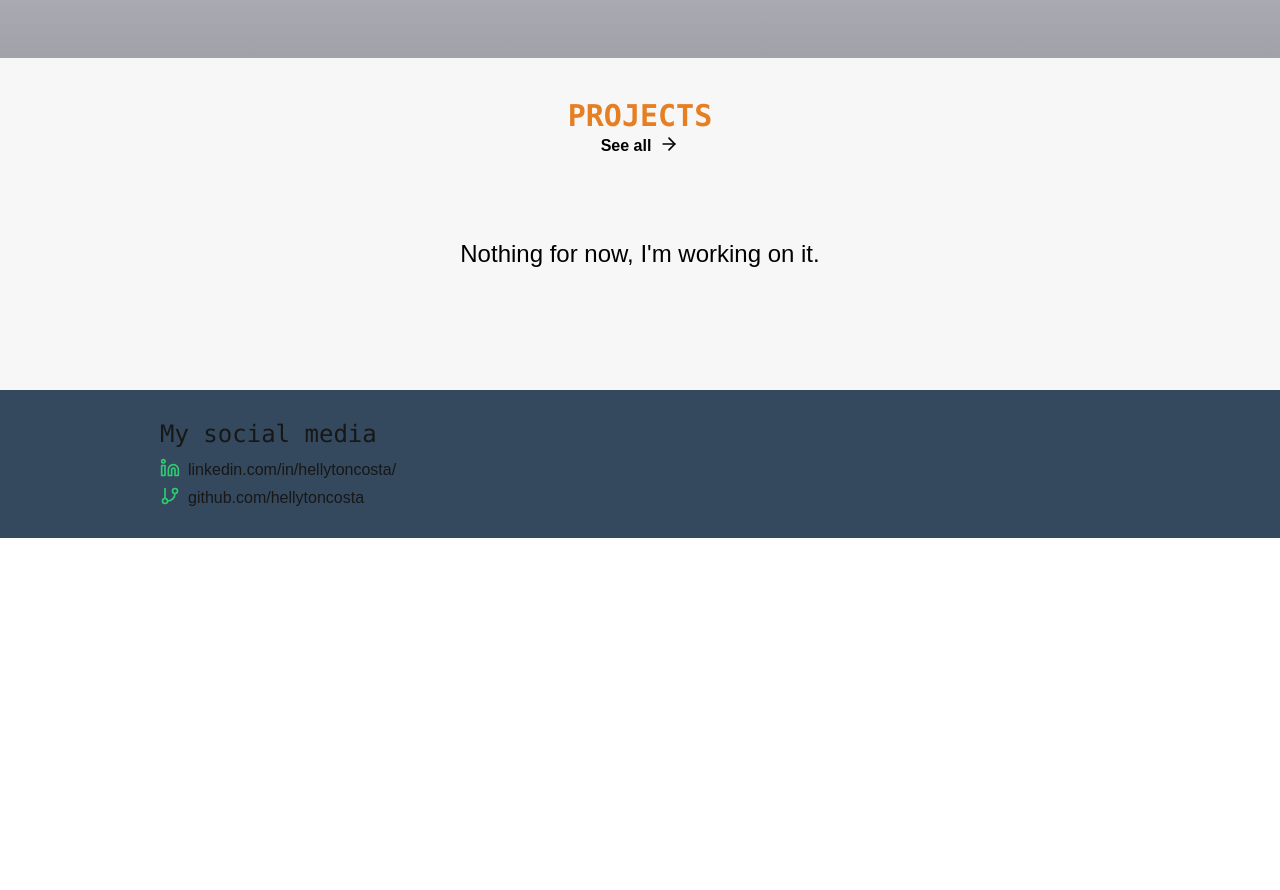
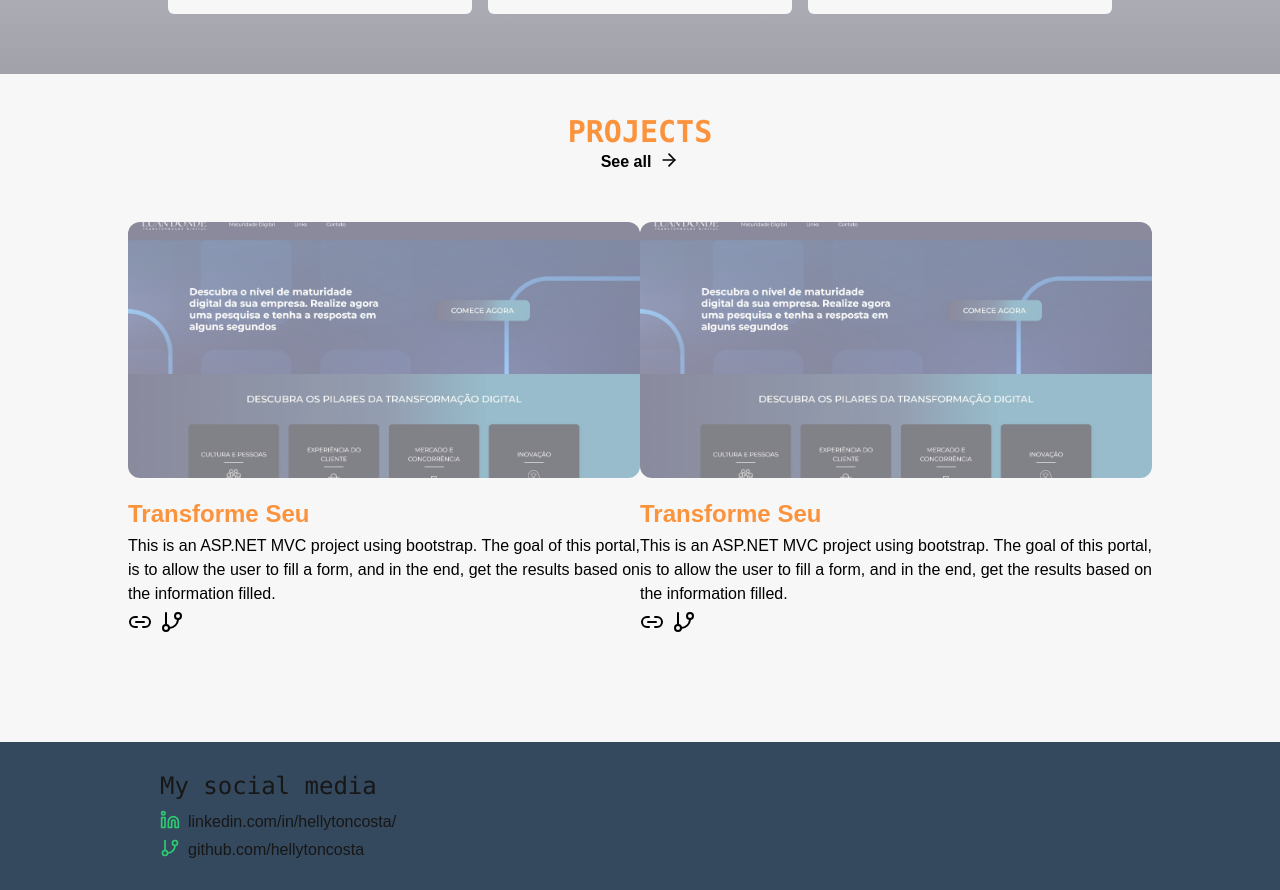
Before and after one commit to HellytonCosta/hcs-portfolio, a Next.js app: page / in a window 1280 px wide. Shown: the part 1158-2048 px from the top of the page. Before the commit the page ends 1696 px from the top, so only its background shows below. Built offline with nearby package versions, Linux system fonts and the light colour scheme.

Commit message:
HC - Adding some projects on the main page

```diff
--- a/components/global/TopMenu.tsx
+++ b/components/global/TopMenu.tsx
@@ -59,9 +59,11 @@ const TopMenu = () => {
           </button>
         </div>
         <div className="flex-none flex gap-2 items-center">
-          <button className="max-lg:hidden bg-orange-400 text-[#000] px-4 py-2 rounded-full text-base text-center">
-            Get in touch with me.
-          </button>
+          <Link href={"mailto:hellyton_cs@hotmail.com"}>
+            <button className="max-lg:hidden  text-orange-400 px-4 text-lg py-2  text-center hover:bg-orange-400 hover:text-black transition-all">
+              Get in touch with me.
+            </button>
+          </Link>
           <Menu
             className="hidden max-lg:block cursor-pointer text-[#2ecc71]"
             onClick={() => handleClickDropdown()}
--- a/components/home/MainCard.tsx
+++ b/components/home/MainCard.tsx
@@ -9,7 +9,7 @@ const MainCard = () => {
           <h2 className="text-5xl text-white max-lg:text-3xl font-semibold font-mono ">
             Hello World!
           </h2>
-          <h2 className="text-5xl text-[#2ecc71] max-lg:text-3xl font-semibold font-mono">
+          <h2 className="text-6xl pb-1 w-fit max-lg:text-3xl font-bold bg-clip-text text-transparent bg-gradient-to-r from-[#2ecc71] to-[#269e58]">
             My name is Hellyton.
           </h2>
           <p className="mt-3 text-lg text-white font-mono">
--- a/components/home/Projects.tsx
+++ b/components/home/Projects.tsx
@@ -1,11 +1,11 @@
-import { ArrowRight } from "lucide-react";
+import { ArrowRight, GitBranch, Link2 } from "lucide-react";
 import Link from "next/link";
 import React from "react";
 
 const Projects = () => {
   return (
     <section className="w-full py-10">
-      <h2 className="text-center text-[#e67e22] m-auto font-semibold font-mono text-3xl">
+      <h2 className="text-center text-orange-400 m-auto font-semibold font-mono text-3xl">
         PROJECTS
       </h2>
       <div className="w-fit text-center mx-auto  cursor-pointer">
@@ -16,7 +16,71 @@ const Projects = () => {
           </p>
         </Link>
       </div>
-      <h2 className="my-20 text-2xl text-center">{`Nothing for now, I'm working on it.`}</h2>
+      <div className="w-full grid grid-cols-2 max-lg:grid-cols-1 px-32 my-10">
+        {/* TRANSFORME SEU */}
+        <div className="col-span-1 my-2">
+          <div
+            className="min-h-64 max-lg:min-h-80 rounded-xl bg-center bg-cover bg-no-repeat opacity-50 hover:opacity-100 transition-all"
+            style={{
+              backgroundImage: "url(./images/transformeseu-preview.jpg)",
+            }}
+          ></div>
+          <div className="my-5">
+            <div className="w-min">
+              <Link
+                href={"https://transformeseu.azurewebsites.net"}
+                target="_blank"
+                className="text-nowrap"
+              >
+                <h2 className="text-2xl font-bold text-orange-400 w-fit">
+                  Transforme Seu
+                </h2>
+              </Link>
+            </div>
+            <p className="text-justify my-1">
+              This is an ASP.NET MVC project using bootstrap. The goal of this
+              portal, is to allow the user to fill a form, and in the end, get
+              the results based on the information filled.
+            </p>
+            <div className="flex gap-2">
+              <Link2 className="size-6 hover:text-orange-400 transition-all" />
+              <GitBranch className="size-6 hover:text-orange-400 transition-all" />
+            </div>
+          </div>
+        </div>
+        {/* TRANSFORME SEU */}
+        <div className="col-span-1 my-2">
+          <div
+            className="min-h-64 max-lg:min-h-80 rounded-xl bg-center bg-cover bg-no-repeat opacity-50 hover:opacity-100 transition-all"
+            style={{
+              backgroundImage: "url(./images/transformeseu-preview.jpg)",
+            }}
+          ></div>
+          <div className="my-5">
+            <div className="w-min">
+              <Link
+                href={"https://transformeseu.azurewebsites.net"}
+                target="_blank"
+                className="text-nowrap"
+              >
+                <h2 className="text-2xl font-bold text-orange-400 w-fit">
+                  Transforme Seu
+                </h2>
+              </Link>
+            </div>
+            <p className="text-justify my-1">
+              This is an ASP.NET MVC project using bootstrap. The goal of this
+              portal, is to allow the user to fill a form, and in the end, get
+              the results based on the information filled.
+            </p>
+            <div className="flex gap-2">
+              <Link2 className="size-6 hover:text-orange-400 transition-all" />
+              <GitBranch className="size-6 hover:text-orange-400 transition-all" />
+            </div>
+          </div>
+        </div>
+      </div>
+      <h2 className="my-20 hidden text-2xl text-center">{`Nothing for now, I'm working on it.`}</h2>
     </section>
   );
 };
```
Also changed, not shown: public/images/transformeseu-preview.jpg (added).
